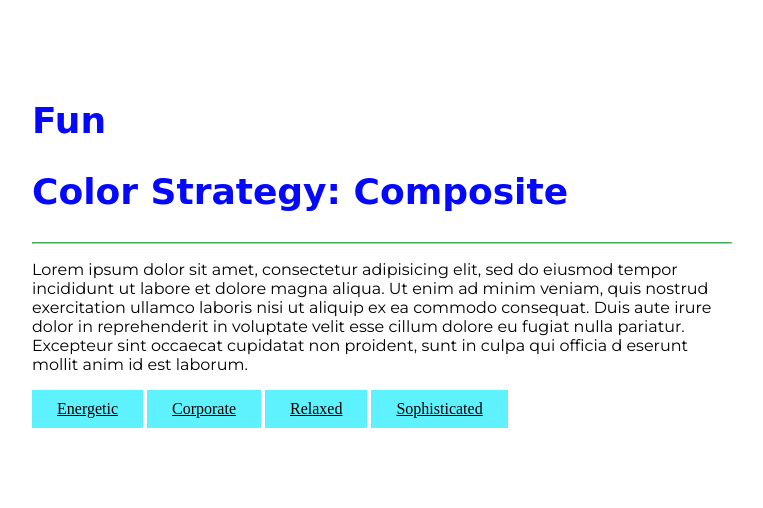
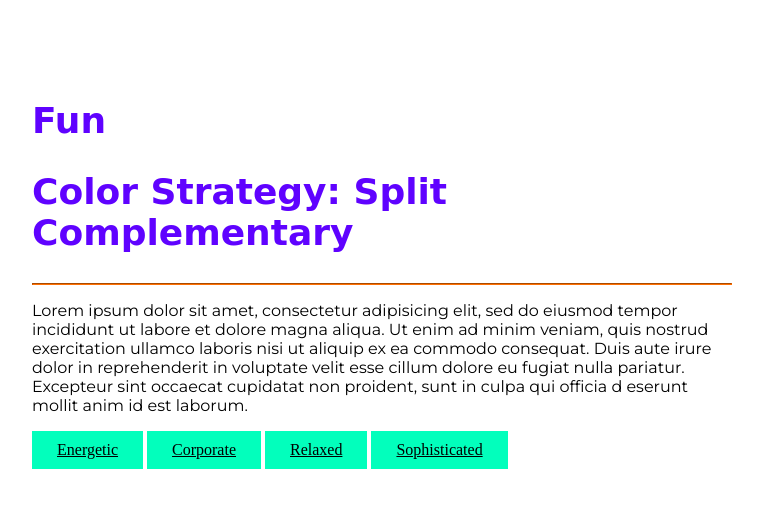
Before and after one commit to vd1992/01_Font-and-Color-Assignment_Vachan, a plain HTML site: page fun.html in a window 1280 px wide. Shown: the whole page, without its empty margins (258-1021 px from the left). Drawn offline with Linux system fonts and the light colour scheme; a web font is replaced by a local one.

Commit message:
Nearing Completion

```diff
--- a/css/mystyles.css
+++ b/css/mystyles.css
@@ -79,17 +79,17 @@
     font-family: 'Gamja Flower', cursive;
     font-weight: 600;
     font-size: 36px;
-    color:#0408ff;
+    color:#5f02ff;
 }
 .FunO{
     font-family: 'Montserrat', sans-serif;
     font-weight:300;
 }
 .FHr{
-    border-color:#62ff84;
-
+    border-color:#ff7002;
+f
 }
 .Flink{
-    background-color:#5ef2ff;
+    background-color:#02ffbc;
     color:black;
 }
--- a/fun.html
+++ b/fun.html
@@ -10,7 +10,7 @@
     <body>
         <div class="wrapper">
             <h1 class='Fun1'>Fun</h1>
-            <h2 class='Fun1'>Color Strategy: Composite</h2>
+            <h2 class='Fun1'>Color Strategy: Split Complementary</h2>
             <hr class="FHr">
             <p class='FunO'>Lorem ipsum dolor sit amet, consectetur adipisicing elit,
                 sed do eiusmod tempor incididunt ut labore et dolore magna
@@ -25,7 +25,6 @@
             <a class='Flink' href="./corporate.html">Corporate</a>
             <a class='Flink' href="./relaxed.html">Relaxed</a>
             <a class='Flink' href='./index.html'>Sophisticated</a>
-
         </div>
     </body>
 </html>
```
Also changed, not shown: energetic.html (+0 -1 lines).
